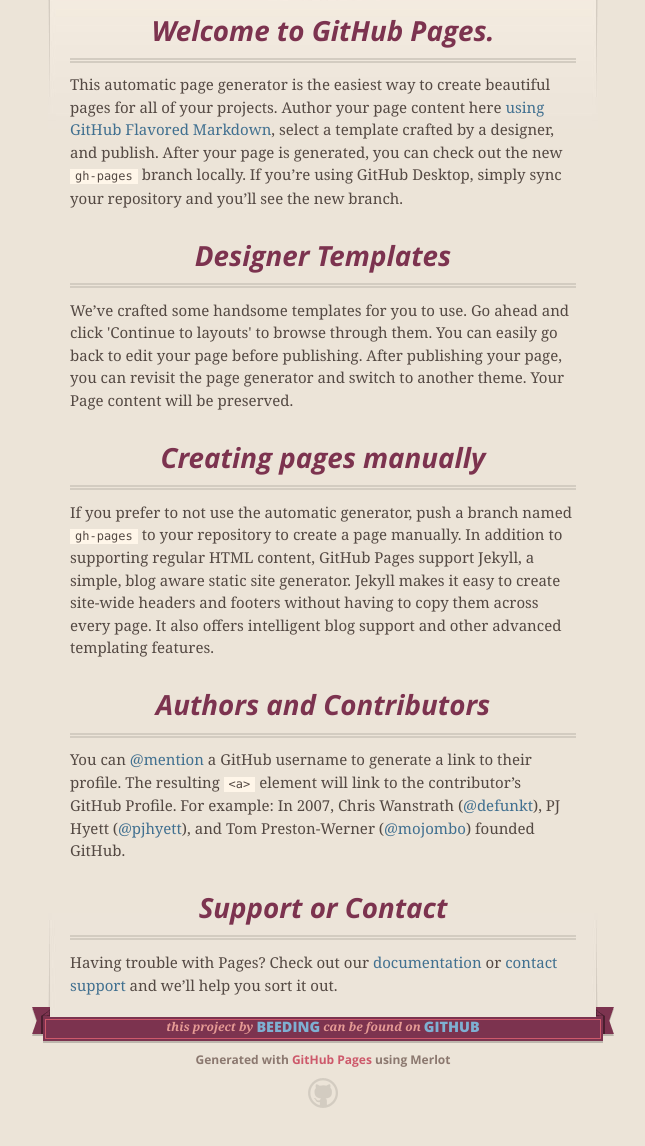
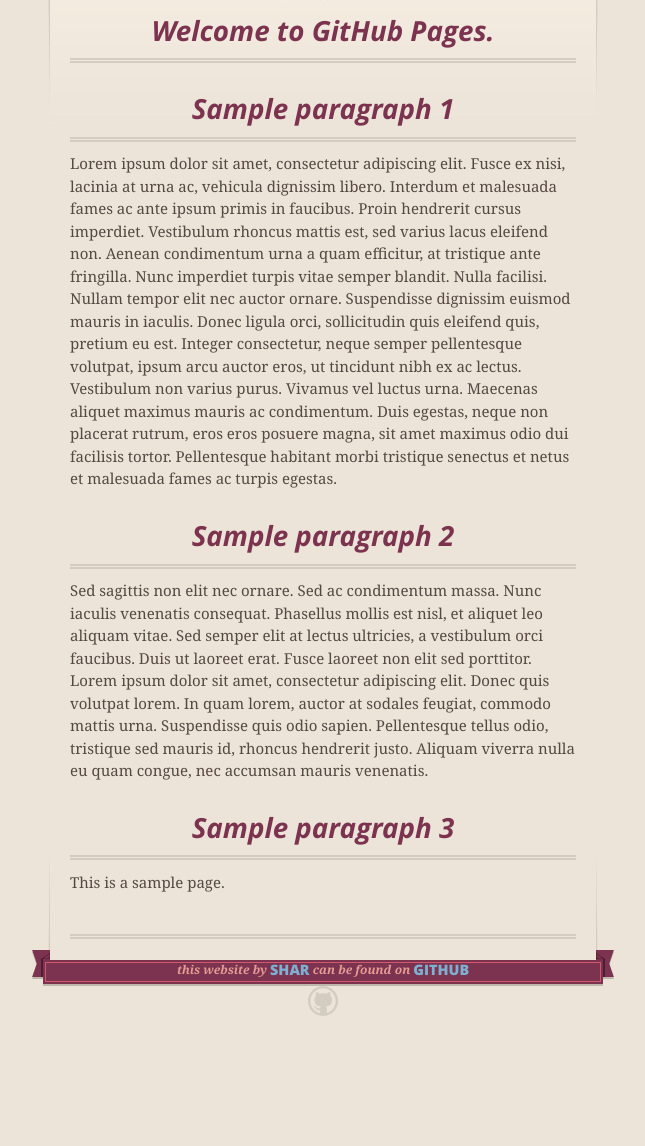
Before and after one commit to beeding/samplepage, a plain HTML site: page index.html in a window 1280 px wide. Shown: the part 216-1362 px from the top of the page, without its empty margins (317-962 px from the left). After the commit the page ends 1272 px from the top, so only its background shows below. Drawn offline with nearby package versions, Linux system fonts and the light colour scheme.

Commit message:
Update index.html

```diff
--- a/index.html
+++ b/index.html
@@ -49,38 +49,37 @@
         <h3>
 <a id="welcome-to-github-pages" class="anchor" href="#welcome-to-github-pages" aria-hidden="true"><span aria-hidden="true" class="octicon octicon-link"></span></a>Welcome to GitHub Pages.</h3>
 
-<p>This automatic page generator is the easiest way to create beautiful pages for all of your projects. Author your page content here <a href="https://guides.github.com/features/mastering-markdown/">using GitHub Flavored Markdown</a>, select a template crafted by a designer, and publish. After your page is generated, you can check out the new <code>gh-pages</code> branch locally. If you’re using GitHub Desktop, simply sync your repository and you’ll see the new branch.</p>
 
 <h3>
-<a id="designer-templates" class="anchor" href="#designer-templates" aria-hidden="true"><span aria-hidden="true" class="octicon octicon-link"></span></a>Designer Templates</h3>
+<a id="designer-templates" class="anchor" href="#designer-templates" aria-hidden="true"><span aria-hidden="true" class="octicon octicon-link"></span></a>Sample paragraph 1</h3>
 
-<p>We’ve crafted some handsome templates for you to use. Go ahead and click 'Continue to layouts' to browse through them. You can easily go back to edit your page before publishing. After publishing your page, you can revisit the page generator and switch to another theme. Your Page content will be preserved.</p>
+<p>Lorem ipsum dolor sit amet, consectetur adipiscing elit. Fusce ex nisi, lacinia at urna ac, vehicula dignissim libero. Interdum et malesuada fames ac ante ipsum primis in faucibus. Proin hendrerit cursus imperdiet. Vestibulum rhoncus mattis est, sed varius lacus eleifend non. Aenean condimentum urna a quam efficitur, at tristique ante fringilla. Nunc imperdiet turpis vitae semper blandit. Nulla facilisi. Nullam tempor elit nec auctor ornare. Suspendisse dignissim euismod mauris in iaculis. Donec ligula orci, sollicitudin quis eleifend quis, pretium eu est. Integer consectetur, neque semper pellentesque volutpat, ipsum arcu auctor eros, ut tincidunt nibh ex ac lectus. Vestibulum non varius purus. Vivamus vel luctus urna. Maecenas aliquet maximus mauris ac condimentum. Duis egestas, neque non placerat rutrum, eros eros posuere magna, sit amet maximus odio dui facilisis tortor. Pellentesque habitant morbi tristique senectus et netus et malesuada fames ac turpis egestas.</p>
 
 <h3>
-<a id="creating-pages-manually" class="anchor" href="#creating-pages-manually" aria-hidden="true"><span aria-hidden="true" class="octicon octicon-link"></span></a>Creating pages manually</h3>
+<a id="creating-pages-manually" class="anchor" href="#creating-pages-manually" aria-hidden="true"><span aria-hidden="true" class="octicon octicon-link"></span></a>Sample paragraph 2</h3>
 
-<p>If you prefer to not use the automatic generator, push a branch named <code>gh-pages</code> to your repository to create a page manually. In addition to supporting regular HTML content, GitHub Pages support Jekyll, a simple, blog aware static site generator. Jekyll makes it easy to create site-wide headers and footers without having to copy them across every page. It also offers intelligent blog support and other advanced templating features.</p>
+<p>Sed sagittis non elit nec ornare. Sed ac condimentum massa. Nunc iaculis venenatis consequat. Phasellus mollis est nisl, et aliquet leo aliquam vitae. Sed semper elit at lectus ultricies, a vestibulum orci faucibus. Duis ut laoreet erat. Fusce laoreet non elit sed porttitor. Lorem ipsum dolor sit amet, consectetur adipiscing elit. Donec quis volutpat lorem. In quam lorem, auctor at sodales feugiat, commodo mattis urna. Suspendisse quis odio sapien. Pellentesque tellus odio, tristique sed mauris id, rhoncus hendrerit justo. Aliquam viverra nulla eu quam congue, nec accumsan mauris venenatis.</p>
 
 <h3>
-<a id="authors-and-contributors" class="anchor" href="#authors-and-contributors" aria-hidden="true"><span aria-hidden="true" class="octicon octicon-link"></span></a>Authors and Contributors</h3>
+<a id="authors-and-contributors" class="anchor" href="#authors-and-contributors" aria-hidden="true"><span aria-hidden="true" class="octicon octicon-link"></span></a>Sample paragraph 3</h3>
 
-<p>You can <a href="https://help.github.com/articles/basic-writing-and-formatting-syntax/#mentioning-users-and-teams" class="user-mention">@mention</a> a GitHub username to generate a link to their profile. The resulting <code>&lt;a&gt;</code> element will link to the contributor’s GitHub Profile. For example: In 2007, Chris Wanstrath (<a href="https://github.com/defunkt" class="user-mention">@defunkt</a>), PJ Hyett (<a href="https://github.com/pjhyett" class="user-mention">@pjhyett</a>), and Tom Preston-Werner (<a href="https://github.com/mojombo" class="user-mention">@mojombo</a>) founded GitHub.</p>
+<p>This is a sample page.</p>
 
 <h3>
-<a id="support-or-contact" class="anchor" href="#support-or-contact" aria-hidden="true"><span aria-hidden="true" class="octicon octicon-link"></span></a>Support or Contact</h3>
 
-<p>Having trouble with Pages? Check out our <a href="https://help.github.com/pages">documentation</a> or <a href="https://github.com/contact">contact support</a> and we’ll help you sort it out.</p>
+
+<p></p>
       </section>
 
       <footer>
         <span class="ribbon-outer">
           <span class="ribbon-inner">
-            <p>this project by <a href="https://github.com/beeding">beeding</a> can be found on <a href="https://github.com/beeding/samplepage">GitHub</a></p>
+            <p>this website by <a href="https://github.com/beeding">Shar</a> can be found on <a href="https://github.com/beeding/samplepage">GitHub</a></p>
           </span>
           <span class="left-tail"></span>
           <span class="right-tail"></span>
         </span>
-        <p>Generated with <a href="https://pages.github.com">GitHub Pages</a> using Merlot</p>
+
         <span class="octocat"></span>
       </footer>
 
```
